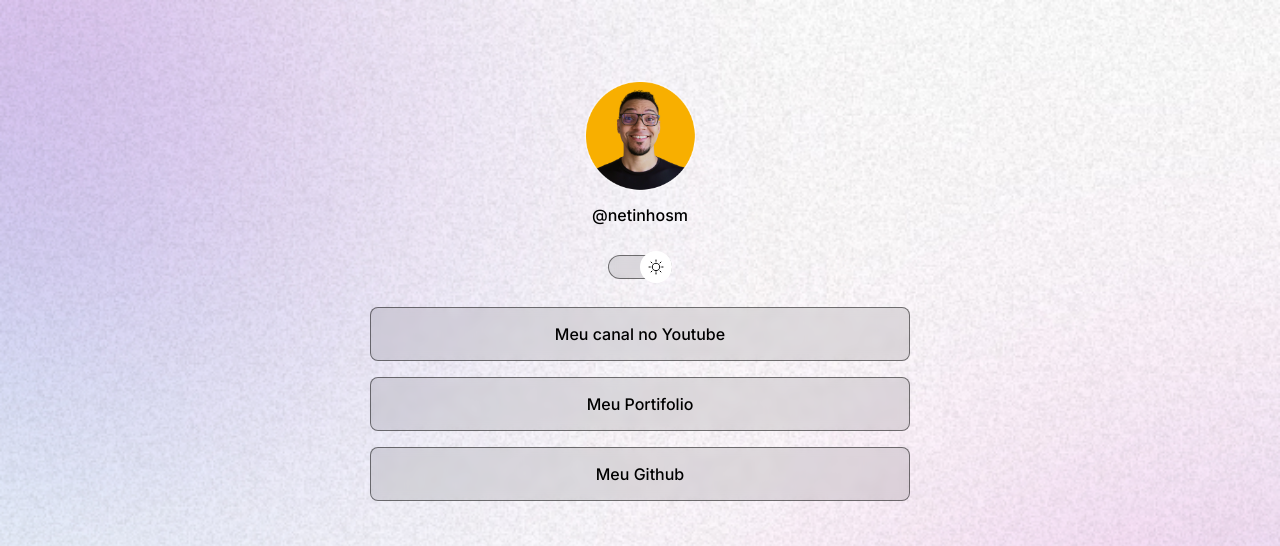
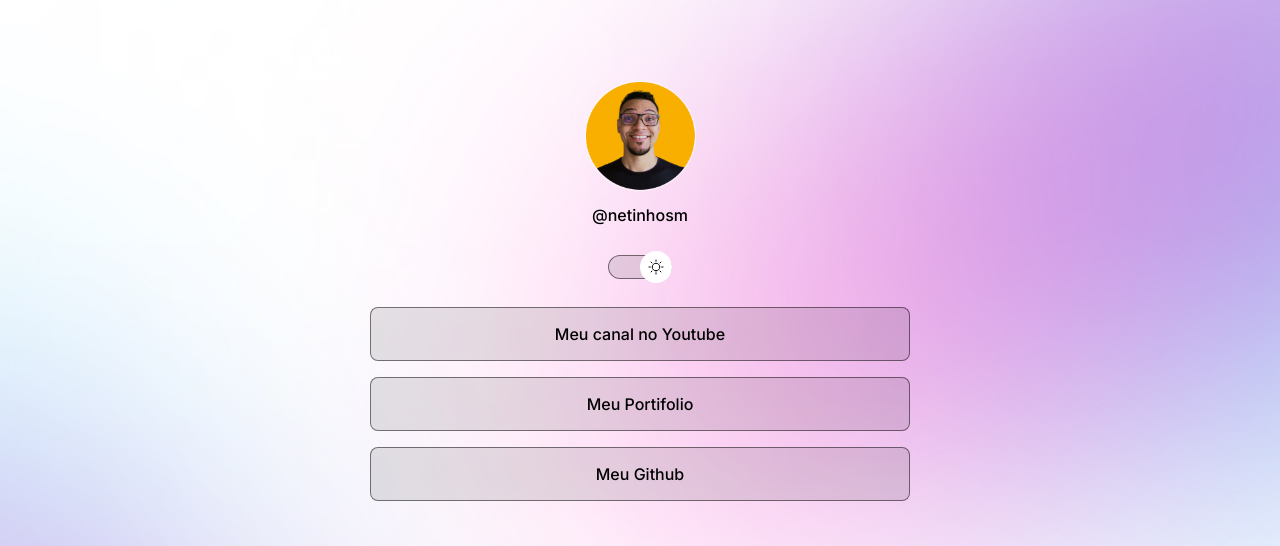
Before and after one commit to netinhosm1/linkado, a plain HTML site: page index.html in a window 1280 px wide. Shown: the top 546 px of the page. Drawn offline with nearby package versions, Linux system fonts and the light colour scheme.

Commit message:
Add Media Queries

```diff
--- a/style.css
+++ b/style.css
@@ -29,6 +29,7 @@ body {
   background-repeat: no-repeat;
   background-position: top center; /* top esta no eixo y e o center no eixo x*/
   background-size: cover; /*cover coloca em todo o espaço, o contain faz o background estar contido em algo, ou seja, tem que ter um altura e largura do objeto que vai adicionar esse back */
+  height: 100vh;
 
   /*Agrupando tudo em um unico lugar
 background: url(./assets/assets/bg-mobile.jpg) no-repeat top center/cover; */
@@ -171,3 +172,16 @@ footer {
   text-align: center;
   font-size: 14px;
 }
+
+/* media Queries - Para usar o Media é necessario ter a linha 👇 no HTML
+<meta name="viewport" content="width=device-width, initial-scale=1.0" />
+*/
+@media (min-width: 700px){
+  :root{
+    --bg-url: url(./assets/assets/bg-desktop.jpg)
+
+  }
+  .light{
+    --bg-url: url(./assets/assets/bg-desktop-light.jpg)
+  }
+}
```
Also changed, not shown: index.html (line endings or trailing spaces).
